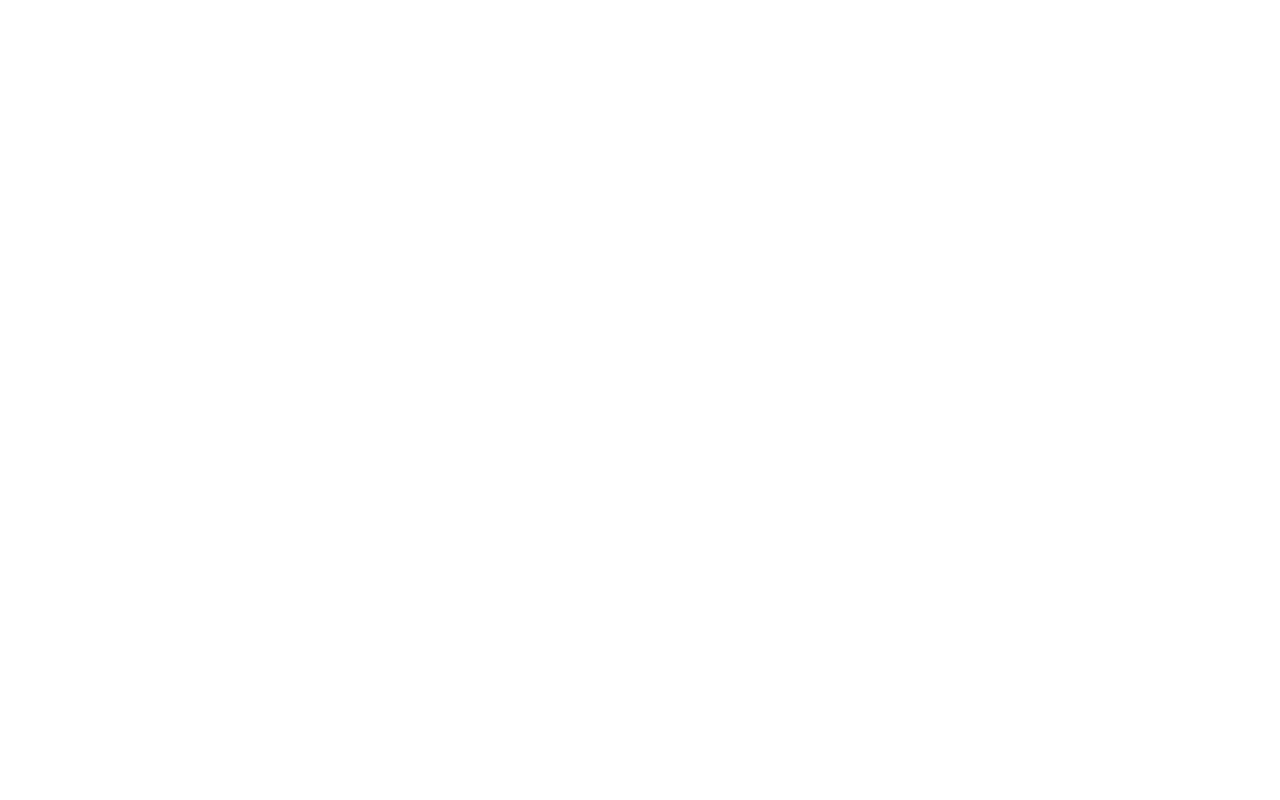
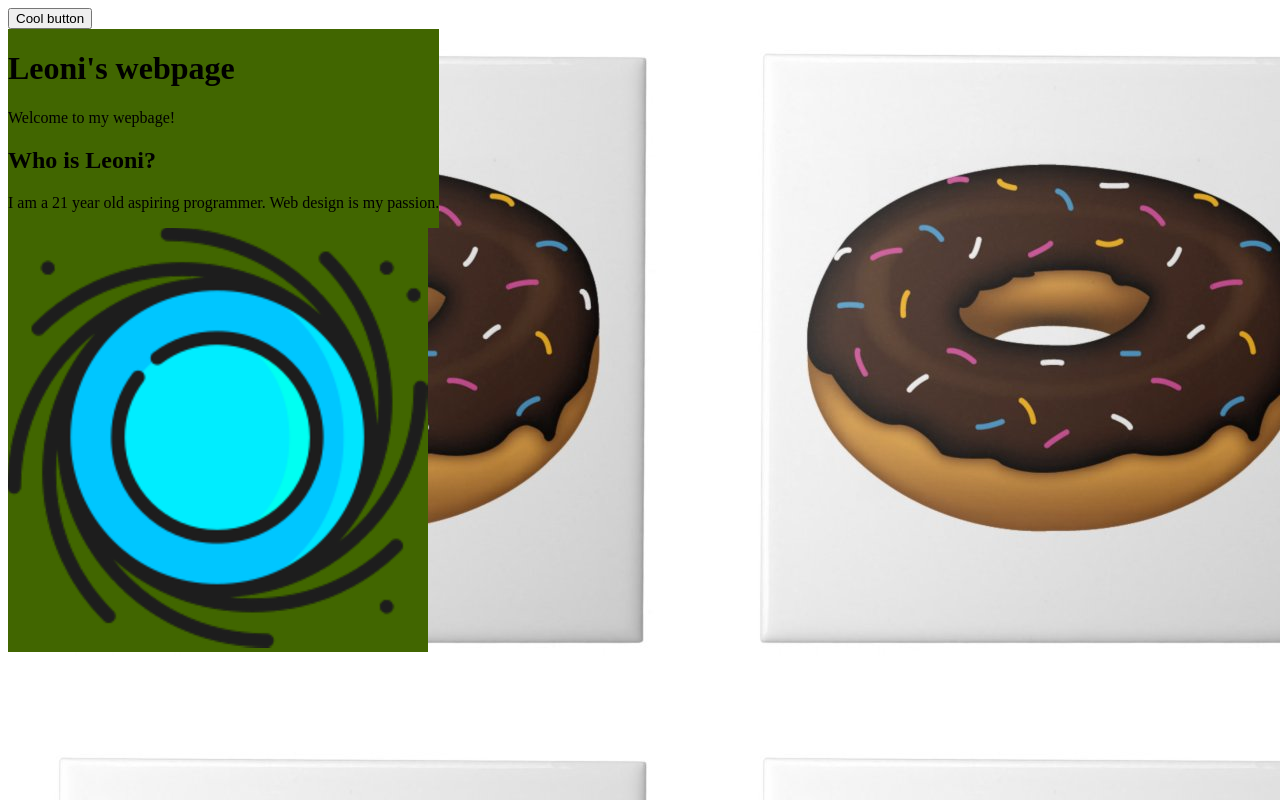
Before and after one commit to lovelyleoni/leoniwebpage, a plain HTML site: page index.html in a window 1280 px wide. Drawn offline with Linux system fonts and the light colour scheme.

Commit message:
adding collapsible button

```diff
--- a/index.html
+++ b/index.html
@@ -3,9 +3,26 @@
     <head>
 <meta charset="utf-8">
 <link href="style.css" rel="stylesheet">
-<script type="text/javascript" href="index.js"></script>
+<script type="text/javascript" src="index.js"></script>
     </head>
     <body>
+        <button id="coolbutton" class="collapsible">
+            Cool button
+       </button>
+       <br>
+
+        <div class="intro show content">
+        <h1>Leoni's webpage</h1>
+        <p>Welcome to my wepbage!</p>
+        <h2>Who is Leoni?</h2>
+        <p>I am a 21 year old aspiring programmer. Web design is my passion.</p>
+        </div>
+
+        <br>
+        <div class="coolimages show">
+            <img src="Warp_Portal.png" alt="">
+        </div>
+        <br>
 
     </body>
 </html>
--- a/index.js
+++ b/index.js
@@ -0,0 +1,16 @@
+function setup(){
+    var button = document.querySelector("#coolbutton");
+    console.log(button);
+    button.addEventListener("click", hello);
+    var collapsible = document.querySelector(".intro")
+    var collapsible2 = document.querySelector(".coolimages")
+    function hello(){
+        var show = "show"
+        collapsible.classList.toggle(show)
+        collapsible2.classList.toggle(show)
+       }
+
+    }
+
+
+window.addEventListener("load", setup)
--- a/style.css
+++ b/style.css
@@ -0,0 +1,15 @@
+body {
+
+    background-image: url("donut1.jpg");
+ }
+
+ div{
+
+     background-color: #416600;
+     background-size: 20px;
+     display: none;
+ }
+
+ .show{
+     display:inline-block;
+ }
```
